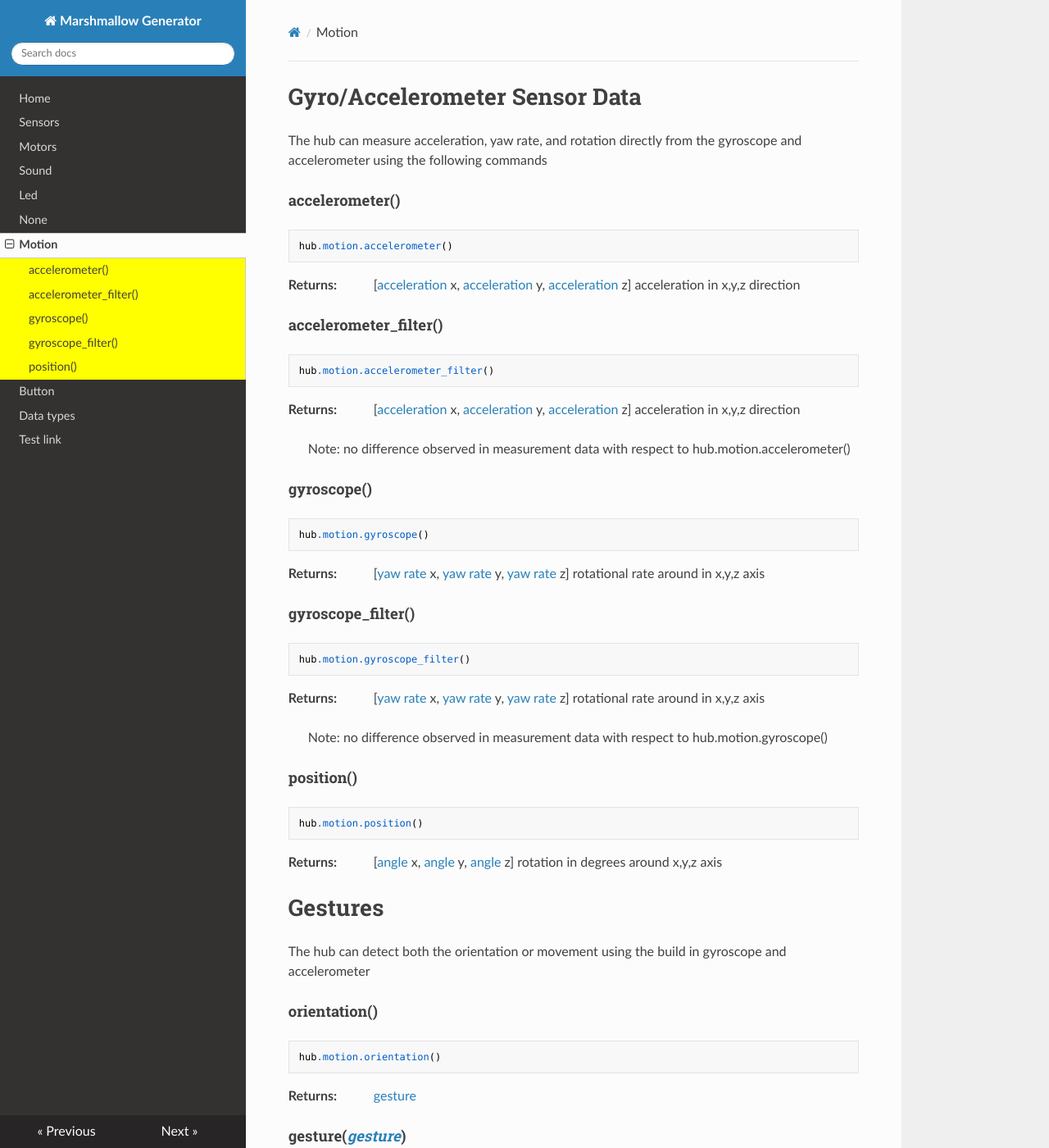
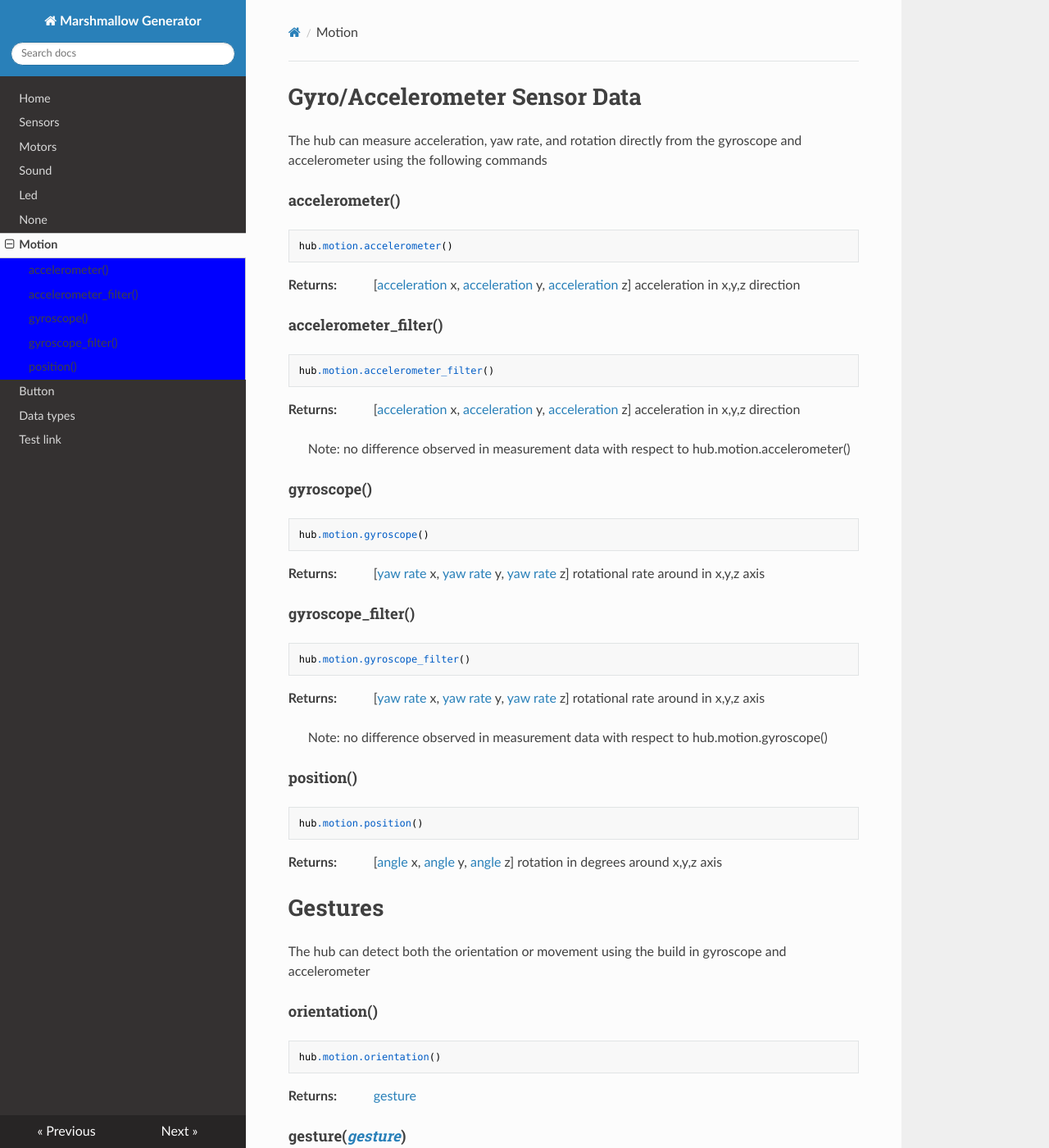
Before and after one commit to NStrijbosch/hub-module-notes, an MkDocs documentation site: the page built from docs/motion.md, in a window 1280 px wide and 1400 px high. Shown: the whole window at 82% size. Built offline with MkDocs 1.6.1, drawn with Linux system fonts in a browser that asks for light colours; nearby versions of some CDN libraries.

Commit message:
Update motion.md

```diff
--- a/docs/motion.md
+++ b/docs/motion.md
@@ -4,7 +4,7 @@
 .section li { list-style: none !important}
 .toctree-l1.current li { background-color: yellow !important;}
 .toctree-l2 li { background-color: red !important;}
-.wy-menu-vertical li ul li {background-color: blue !important;}
+.wy-menu-vertical li ul li a{background-color: blue !important;}
 </style>
 
 # Gyro/Accelerometer Sensor Data
```
